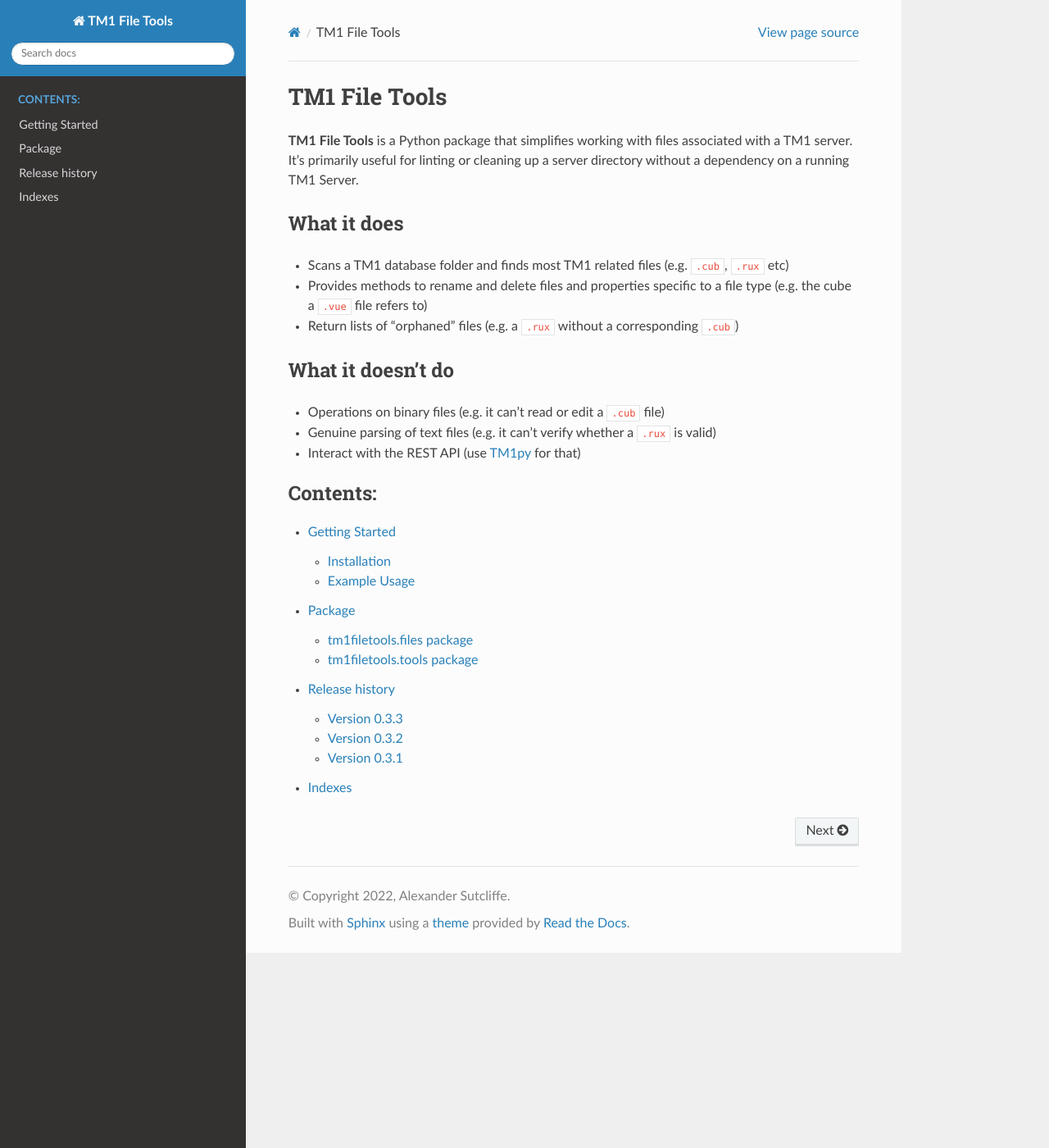
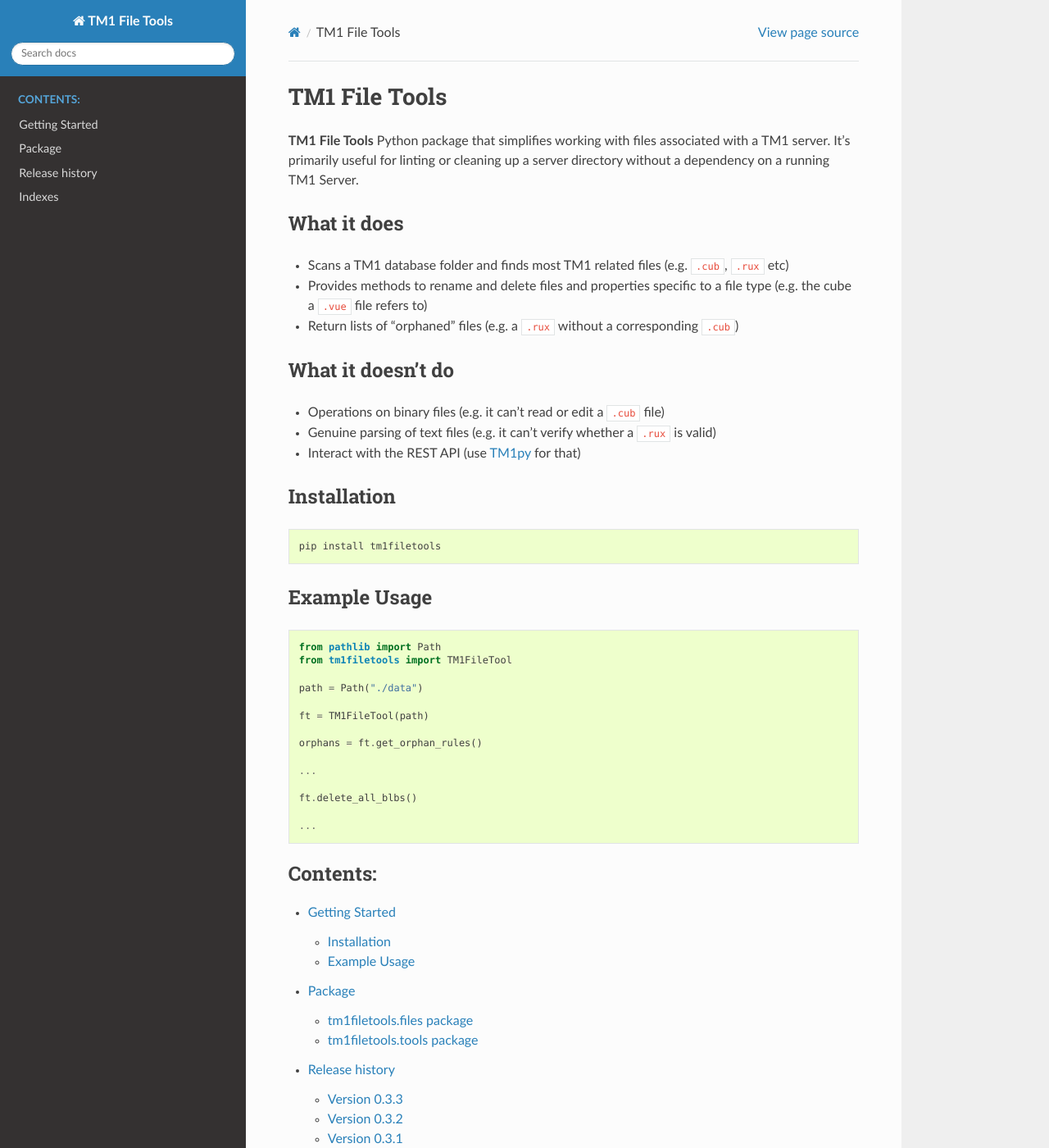
Before and after one commit to scrambldchannel/tm1-file-tools, a Sphinx documentation site: the page built from docs/source/index.rst, in a window 1280 px wide and 1400 px high. Shown: the whole window at 82% size. Built offline with Sphinx 7.4.7 and the Read the Docs theme 2.0.0, drawn with Linux system fonts in a browser that asks for light colours; part of the change alters nothing that is shown.

```diff
--- a/README.rst
+++ b/README.rst
@@ -1,7 +1,7 @@
 TM1 File Tools
 ==============
 
-A Python package that simplifies working with files associated with a
+**TM1 File Tools** Python package that simplifies working with files associated with a
 TM1 server. It’s primarily useful for linting or cleaning up a server
 directory without a dependency on a running TM1 Server.
 
--- a/docs/source/index.rst
+++ b/docs/source/index.rst
@@ -3,31 +3,7 @@
    You can adapt this file completely to your liking, but it should at least
    contain the root `toctree` directive.
 
-TM1 File Tools
-==============
-
-**TM1 File Tools** is a Python package that simplifies working with files associated with a
-TM1 server. It’s primarily useful for linting or cleaning up a server directory without a dependency on a running TM1 Server.
-
-What it does
-------------
-
--  Scans a TM1 database folder and finds most TM1 related files
-   (e.g. ``.cub``, ``.rux`` etc)
--  Provides methods to rename and delete files and properties specific
-   to a file type (e.g. the cube a ``.vue`` file refers to)
--  Return lists of “orphaned” files (e.g. a ``.rux`` without a
-   corresponding ``.cub``)
-
-What it doesn’t do
-------------------
-
--  Operations on binary files (e.g. it can’t read or edit a ``.cub``
-   file)
--  Genuine parsing of text files (e.g. it can’t verify whether a
-   ``.rux`` is valid)
--  Interact with the REST API (use
-   `TM1py <https://github.com/cubewise-code/tm1py>`__ for that)
+.. include:: ../../README.rst
 
 .. toctree::
    :maxdepth: 2
```
